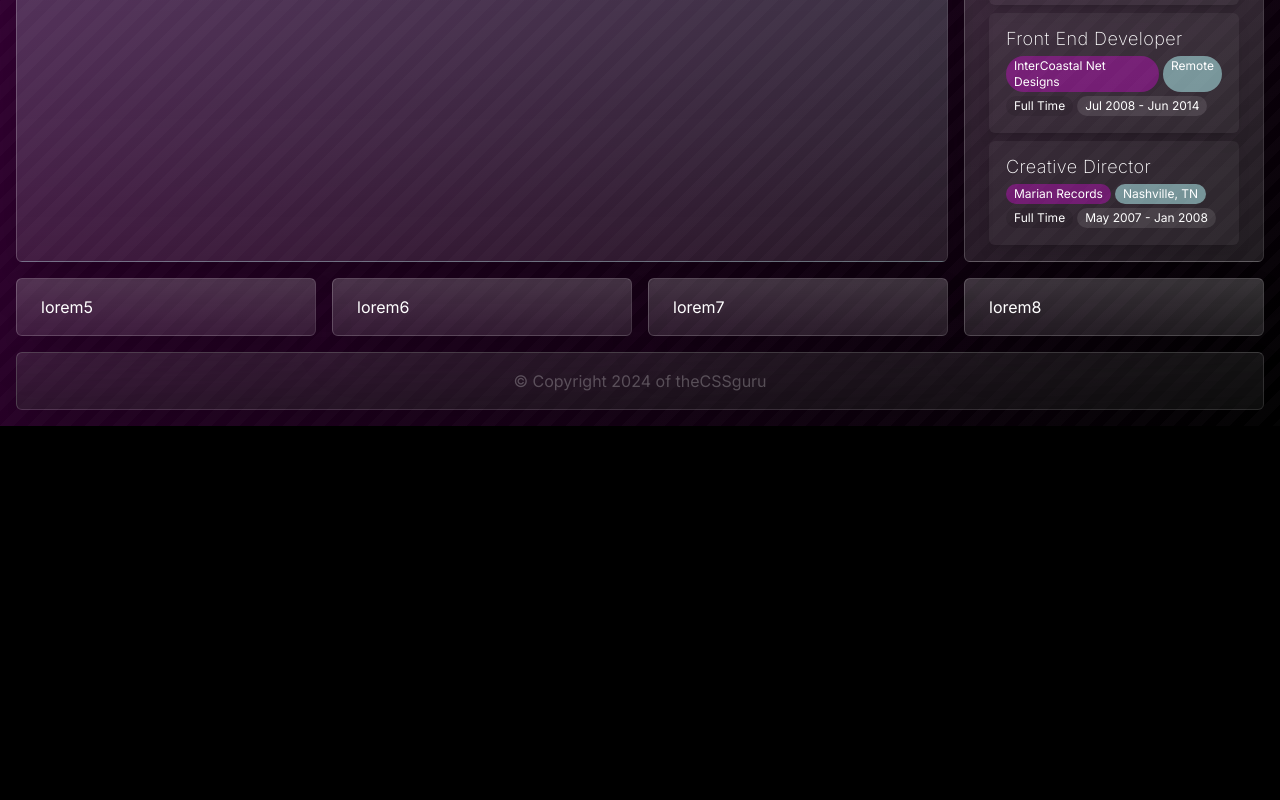
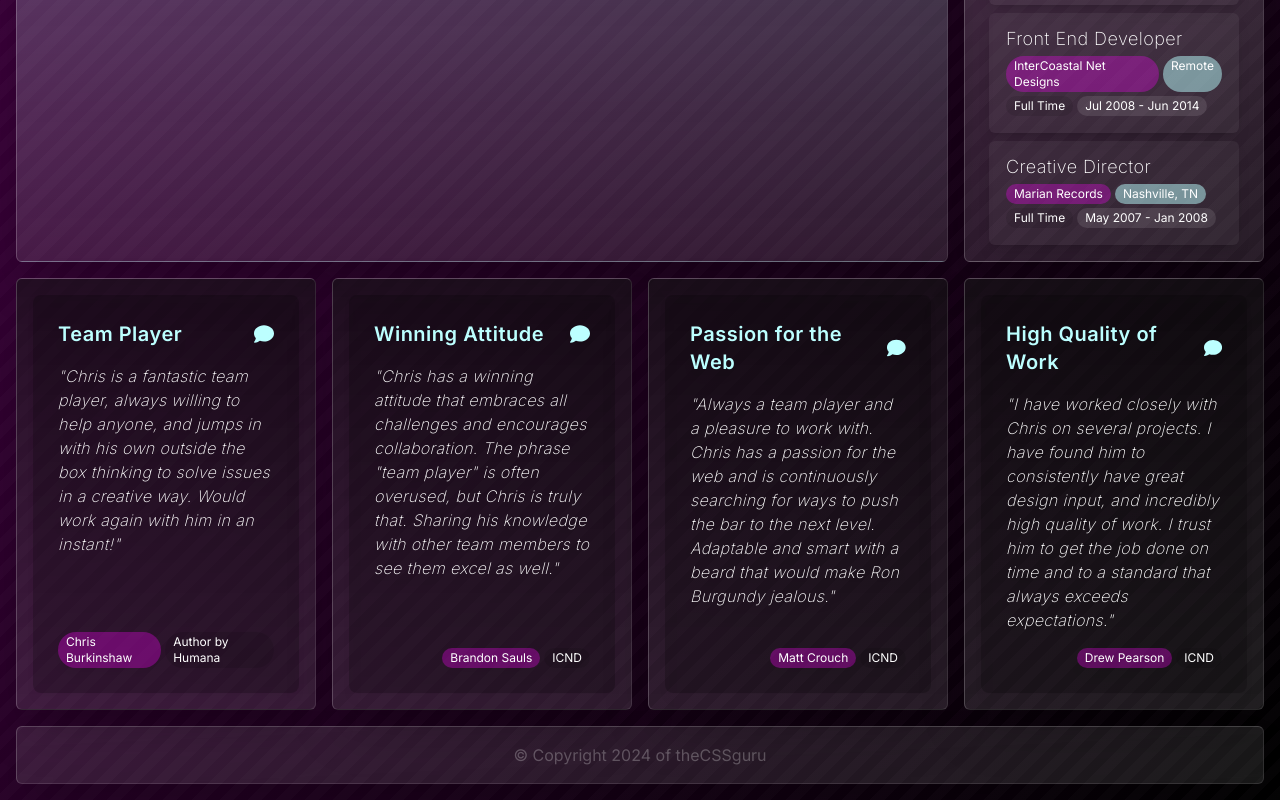
Before and after one commit to theCSSguru/thecssguru-2024, a Next.js app: page / in a window 1280 px wide. Shown: the part 904-1704 px from the top of the page. Before the commit the page ends 1330 px from the top, so only its background shows below. Built offline with nearby package versions, Linux system fonts and the light colour scheme.

Commit message:
core: added testimonials section and content

```diff
--- a/src/@/components/Layout/Footer.tsx
+++ b/src/@/components/Layout/Footer.tsx
@@ -7,7 +7,7 @@ export const Footer = () => {
   const currentYear = new Date().getFullYear();
   return (
     <footer>
-      <Card className="bg-gradient-to-tl from-black/50" tilt={false}>
+      <Card className="bg-gradient-to-tl from-black/10" tilt={false}>
         <div className="text-center text-sm opacity-25 md:text-base">
           &copy; Copyright {currentYear} of theCSSguru
         </div>
--- a/src/@/components/Layout/Header.tsx
+++ b/src/@/components/Layout/Header.tsx
@@ -1,28 +1,11 @@
 import { Card } from '@/components/Card/Card';
+import { social } from '@/lib/social';
 import Link from 'next/link';
-import { FaLinkedin, FaSquareGithub, FaSquareXTwitter } from 'react-icons/fa6';
 
 /*
  * Header
  */
 export const Header = () => {
-  const social = [
-    {
-      name: 'LinkedIn',
-      url: 'https://linkedin.com/in/thecssguru',
-      icon: <FaLinkedin size={32} />,
-    },
-    {
-      name: 'Github',
-      url: 'https://github.com/thecssguru',
-      icon: <FaSquareGithub size={32} />,
-    },
-    {
-      name: 'X',
-      url: 'https://twitter.com/thecssguru',
-      icon: <FaSquareXTwitter size={32} />,
-    },
-  ];
   return (
     <header>
       <Card
--- a/src/@/components/Layout/Sections/Experience.tsx
+++ b/src/@/components/Layout/Sections/Experience.tsx
@@ -1,13 +1,16 @@
-import React from 'react';
 import { experience } from '@/lib/experience';
 import { FaComputer } from 'react-icons/fa6';
+import { Card } from '@/components/Card/Card';
 
 /*
  * Experience
  */
 export const Experience = () => {
   return (
-    <React.Fragment>
+    <Card
+      tiltSoft
+      className="bg-gradient-to-b from-white/20 sm:col-start-2 sm:col-end-3 sm:row-span-2 lg:col-start-3 lg:col-end-4 xl:col-start-auto xl:col-end-auto"
+    >
       <h2 className="mb-2 flex items-center gap-3 text-2xl font-bold tracking-wide drop-shadow-lg">
         <FaComputer />
         Experience
@@ -42,6 +45,6 @@ export const Experience = () => {
           </div>
         ))}
       </div>
-    </React.Fragment>
+    </Card>
   );
 };
--- a/src/@/components/Layout/Sections/Intro.tsx
+++ b/src/@/components/Layout/Sections/Intro.tsx
@@ -1,12 +1,12 @@
-import React from 'react';
+import { Card } from '@/components/Card/Card';
 
 /*
  * Intro
  */
 export const Intro = () => {
   return (
-    <React.Fragment>
-      <div className="flex h-full flex-col justify-between text-center drop-shadow-lg">
+    <Card className="flex items-center justify-center bg-gradient-to-b from-brand-primary/20 lg:col-span-2">
+      <div className="flex h-full flex-col justify-between gap-4 text-center drop-shadow-lg">
         <div className="flex h-full items-center">
           <h1 className="flex h-full w-full flex-col items-center justify-center gap-1">
             <span className="text-base font-extralight tracking-wider opacity-75">
@@ -22,12 +22,12 @@ export const Intro = () => {
             </span>
           </h1>
         </div>
-        <div className="rounded-full bg-black/15 px-6 py-4 text-base tracking-wide opacity-90">
+        <div className="rounded-xl bg-black/15 px-6 py-4 text-base tracking-wide opacity-90">
           Front End Engineer with 15 years of experience working with various
           teams and designers, utilizing React and Next JS to create meaningful
           user experiences.
         </div>
       </div>
-    </React.Fragment>
+    </Card>
   );
 };
--- a/src/@/components/Layout/Sections/Profile.tsx
+++ b/src/@/components/Layout/Sections/Profile.tsx
@@ -1,4 +1,5 @@
 import React from 'react';
+import { Card } from '@/components/Card/Card';
 import Image from 'next/image';
 
 /*
@@ -6,7 +7,7 @@ import Image from 'next/image';
  */
 export const Profile = () => {
   return (
-    <React.Fragment>
+    <Card className="bg-gradient-to-b from-white/10 sm:col-span-1">
       <Image
         src="/me.jpg"
         alt="Chris Johnson | theCSSguru"
@@ -14,6 +15,6 @@ export const Profile = () => {
         height={300}
         className="aspect-square h-auto w-full rounded-full border-8 border-black/50 shadow-xl outline-double outline-white/5"
       />
-    </React.Fragment>
+    </Card>
   );
 };
--- /dev/null
+++ b/src/@/components/Layout/Sections/Testimonials.tsx
@@ -0,0 +1,43 @@
+import React from 'react';
+import { testimonials } from '@/lib/testimonials';
+import { Card } from '@/components/Card/Card';
+import { FaComment } from 'react-icons/fa6';
+import { cn } from '@/lib/utilities';
+
+/*
+ * Testimonials
+ */
+export const Testimonials = () => {
+  return (
+    <React.Fragment>
+      {testimonials.map((item, index) => (
+        <Card
+          key={item.name}
+          className={cn('bg-gradient-to-b from-black/50 p-4 sm:col-span-2', {
+            'lg:col-span-1': index !== 2,
+            'xl:col-span-1': index === 2,
+          })}
+          childClassName="drop-shadow-lg"
+        >
+          <div className="flex h-full flex-col gap-4 rounded-lg border border-transparent bg-black/20 p-6 transition-all duration-300 hover:bg-black/50">
+            <div className="flex items-center justify-between gap-2 text-xl font-semibold tracking-wide text-brand-secondary">
+              {item.title}
+              <FaComment />
+            </div>
+            <div className="grow font-extralight italic tracking-wide">
+              &quot;{item.testimonial}&quot;
+            </div>
+            <div className="flex items-center justify-end gap-1 text-xs">
+              <div className="rounded-full bg-brand-primary/30 px-2 py-0.5">
+                {item.name}
+              </div>
+              <div className="rounded-full bg-black/10 px-2 py-0.5">
+                {item.company}
+              </div>
+            </div>
+          </div>
+        </Card>
+      ))}
+    </React.Fragment>
+  );
+};
--- /dev/null
+++ b/src/@/lib/social.tsx
@@ -0,0 +1,19 @@
+import { FaLinkedin, FaSquareGithub, FaSquareXTwitter } from 'react-icons/fa6';
+
+export const social = [
+  {
+    name: 'LinkedIn',
+    url: 'https://linkedin.com/in/thecssguru',
+    icon: <FaLinkedin size={32} />,
+  },
+  {
+    name: 'Github',
+    url: 'https://github.com/thecssguru',
+    icon: <FaSquareGithub size={32} />,
+  },
+  {
+    name: 'X',
+    url: 'https://twitter.com/thecssguru',
+    icon: <FaSquareXTwitter size={32} />,
+  },
+];
--- /dev/null
+++ b/src/@/lib/testimonials.ts
@@ -0,0 +1,30 @@
+export const testimonials = [
+  {
+    name: 'Chris Burkinshaw',
+    company: 'Author by Humana',
+    title: 'Team Player',
+    testimonial:
+      'Chris is a fantastic team player, always willing to help anyone, and jumps in with his own outside the box thinking to solve issues in a creative way. Would work again with him in an instant!',
+  },
+  {
+    name: 'Brandon Sauls',
+    company: 'ICND',
+    title: 'Winning Attitude',
+    testimonial:
+      'Chris has a winning attitude that embraces all challenges and encourages collaboration. The phrase "team player" is often overused, but Chris is truly that. Sharing his knowledge with other team members to see them excel as well.',
+  },
+  {
+    name: 'Matt Crouch',
+    company: 'ICND',
+    title: 'Passion for the Web',
+    testimonial:
+      'Always a team player and a pleasure to work with. Chris has a passion for the web and is continuously searching for ways to push the bar to the next level. Adaptable and smart with a beard that would make Ron Burgundy jealous.',
+  },
+  {
+    name: 'Drew Pearson',
+    company: 'ICND',
+    title: 'High Quality of Work',
+    testimonial:
+      'I have worked closely with Chris on several projects. I have found him to consistently have great design input, and incredibly high quality of work. I trust him to get the job done on time and to a standard that always exceeds expectations.',
+  },
+];
--- a/src/app/page.tsx
+++ b/src/app/page.tsx
@@ -4,6 +4,7 @@ import { Profile } from '@/components/Layout/Sections/Profile';
 import { Experience } from '@/components/Layout/Sections/Experience';
 import { Footer } from '@/components/Layout/Footer';
 import { Intro } from '@/components/Layout/Sections/Intro';
+import { Testimonials } from '@/components/Layout/Sections/Testimonials';
 
 /*
  * Page
@@ -13,33 +14,13 @@ export default function HomePage() {
     <div className="grid grid-rows-[auto_1fr_auto] gap-4 p-4 sm:min-h-screen">
       <Header />
       <main className="grid grid-rows-[auto_1fr_auto] gap-4 sm:grid-cols-2 lg:grid-cols-3 xl:grid-cols-4">
-        <Card className="bg-gradient-to-b from-white/10 sm:col-span-1">
-          <Profile />
-        </Card>
-        <Card className="flex items-center justify-center bg-gradient-to-b from-brand-primary/20 lg:col-span-2">
-          <Intro />
-        </Card>
-        <Card
-          tiltSoft
-          className="bg-gradient-to-b from-white/20 sm:col-start-2 sm:col-end-3 sm:row-span-2 lg:col-start-3 lg:col-end-4 xl:col-start-auto xl:col-end-auto"
-        >
-          <Experience />
-        </Card>
+        <Profile />
+        <Intro />
+        <Experience />
         <Card className="bg-gradient-to-b from-brand-secondary/30 sm:row-start-2 sm:row-end-4 lg:col-span-2 lg:row-end-3 xl:col-span-3">
           lorem4
         </Card>
-        <Card className="bg-gradient-to-b from-white/10 sm:col-span-2 lg:col-span-1">
-          lorem5
-        </Card>
-        <Card className="bg-gradient-to-b from-white/10 sm:col-span-2 lg:col-span-1">
-          lorem6
-        </Card>
-        <Card className="bg-gradient-to-b from-white/10 sm:col-span-2 xl:col-span-1">
-          lorem7
-        </Card>
-        <Card className="bg-gradient-to-b from-white/10 sm:col-span-2 lg:col-span-1">
-          lorem8
-        </Card>
+        <Testimonials />
       </main>
       <Footer />
     </div>
```
